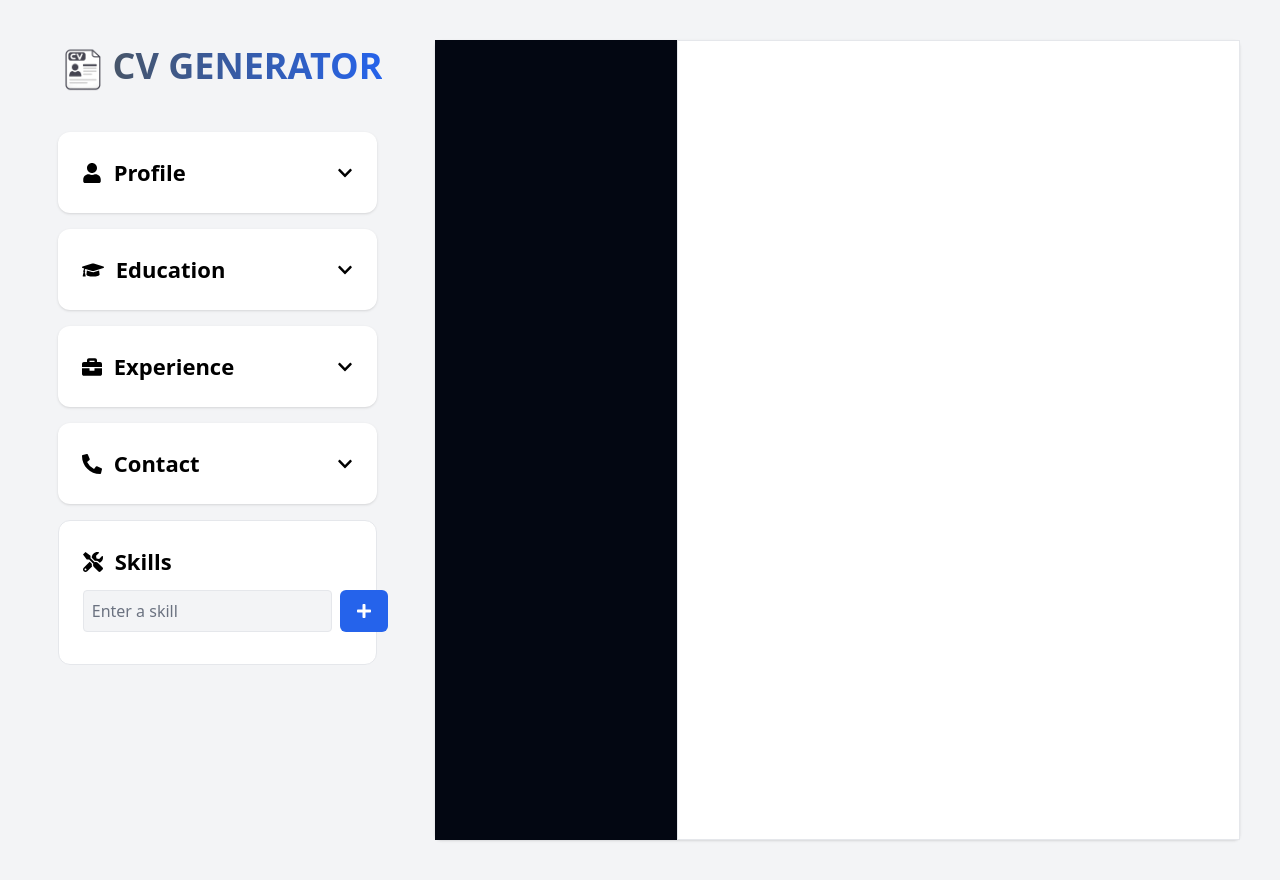
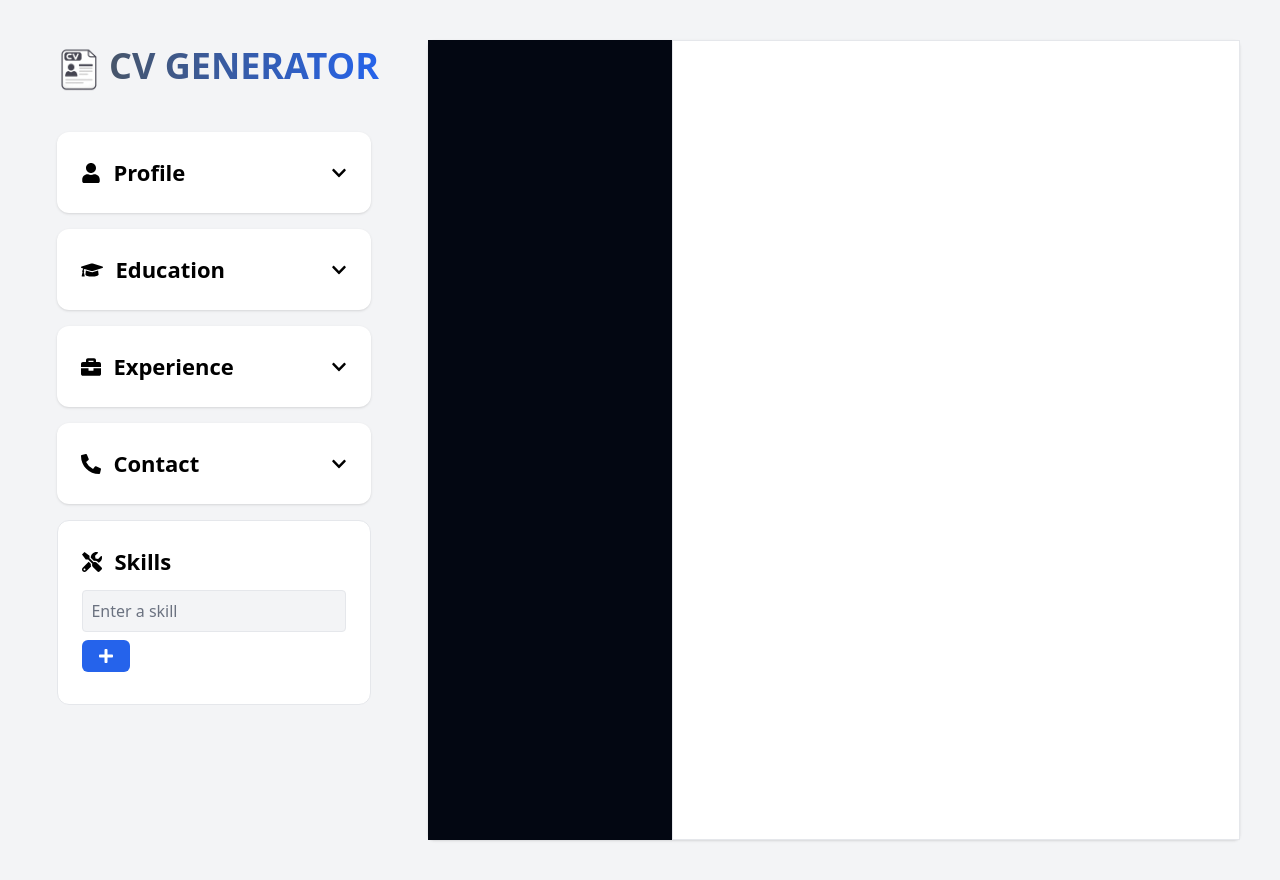
Before and after one commit to imanabshar/cv-generator, a React (Vite) app: page / in a window 1280 px wide. Built offline with nearby package versions, Linux system fonts and the light colour scheme.

Commit message:
Some more tweaks to ui

```diff
--- a/src/components/CvPreview/ContactSection.jsx
+++ b/src/components/CvPreview/ContactSection.jsx
@@ -19,7 +19,7 @@ function ContactSection({ contactInfo }) {
   return (
     <div className="mt-4 text-white">
       <h2 className="text-xl sm:text-2xl font-semibold mb-5">Contact</h2>
-      <div className="flex flex-col gap-4 sm:gap-5 text-sm sm:text-base">
+      <div className="flex flex-col gap-4 sm:gap-5">
         {contactInfo.phone && (
           <p className={itemClass}>
             <FaPhone /> {contactInfo.phone}
--- a/src/components/CvPreview/ExperienceSection.jsx
+++ b/src/components/CvPreview/ExperienceSection.jsx
@@ -14,7 +14,7 @@ function ExperienceSection({ experienceInfo }) {
       <h2 className="text-xl sm:text-2xl font-semibold mb-6 text-center text-white bg-black py-2 px-6 rounded">
         Work Experience
       </h2>
-      <div className="flex flex-col gap-4 text-gray-500 text-sm sm:text-base">
+      <div className="flex flex-col gap-3 sm:gap-4 text-gray-500">
         {experienceInfo.jobTitle && (
           <p className="font-medium text-gray-800 sm:text-lg">
             {experienceInfo.jobTitle}
--- a/src/components/CvPreview/PersonalInfoSection.jsx
+++ b/src/components/CvPreview/PersonalInfoSection.jsx
@@ -8,7 +8,7 @@ function PersonalInfoSection({ personalInfo }) {
     <div>
       <h1 className="font-bold text-2xl sm:text-4xl">{personalInfo.name}</h1>
       <h3 className="sm:text-xl text-gray-600 mt-1">{personalInfo.title}</h3>
-      <p className="text-gray-700 my-2 sm:my-4 text-xs sm:text-base">{personalInfo.objective}</p>
+      <p className="text-gray-700 my-2 sm:my-4 text-s sm:text-base">{personalInfo.objective}</p>
       <div className="border-b border-gray-300 mt-2"></div>
     </div>
   );
--- a/src/components/InfoForms/Skills.jsx
+++ b/src/components/InfoForms/Skills.jsx
@@ -24,7 +24,7 @@ function Skills({ skills, setSkills }) {
         <span className="text-[22px] font-bold">Skills</span>
       </div>
 
-      <div className="flex gap-2 mb-2">
+      <div className="flex flex-wrap gap-2 mb-2">
         <input
           type="text"
           placeholder="Enter a skill"
```
